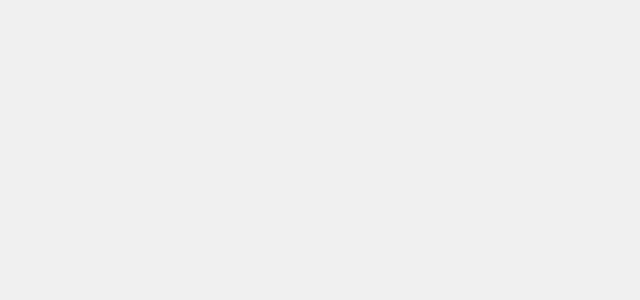
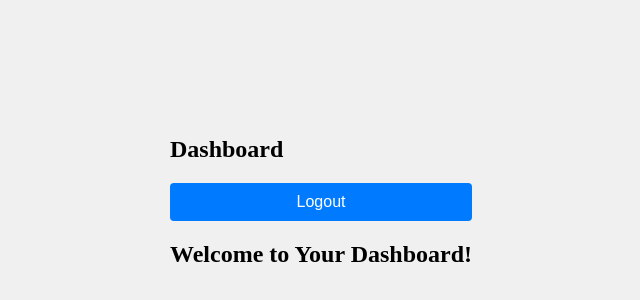
Before and after one commit to PAVANSAI2468/Login_Signup, a React (Vite) app in the folder client/: page / in a window 1280 px wide. Before the commit this address had no page. Shown: the part 198-498 px from the top of the page, without its empty margins (319-959 px from the left). Built offline with nearby package versions, Linux system fonts and the light colour scheme.

Commit message:
home page adding

```diff
--- a/client/package.json
+++ b/client/package.json
@@ -3,7 +3,7 @@
   "private": true,
   "version": "0.0.0",
   "type": "module",
-  "homepage": "./",
+
   "scripts": {
     "dev": "vite",
     "build": "vite build",
--- a/client/src/App.jsx
+++ b/client/src/App.jsx
@@ -6,13 +6,13 @@ import Dashboard from "./components/dashboard"
 import ResetPassword from "./components/resetpassword"
 function App() {
   return (
-       <BrowserRouter>
+       <BrowserRouter basename="/">
        <Routes>
         <Route exact path="/signup" element={<Signup/>}></Route>
         <Route exact path="/login" element={<Login/>}></Route>
         <Route exact path="/forgot_password" element={<ForgotPassword/>}></Route>
         <Route exact path="/resetpassword" element={<ResetPassword/>}></Route>
-        <Route exact path="/dashboard" element={<Dashboard/>}></Route>
+        <Route exact path="/" element={<Dashboard/>}></Route>
        </Routes>
        </BrowserRouter>
   )
```
